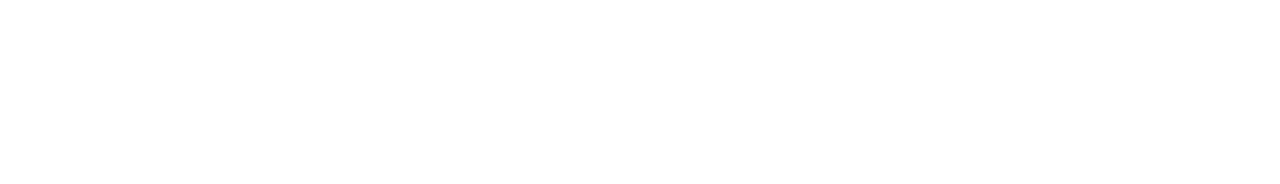
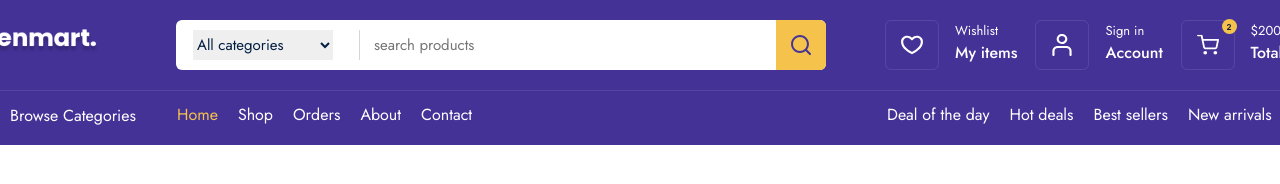
Before and after one commit to sarvarbek-kr/zenmart, a plain HTML site: page index.html in a window 1280 px wide. Drawn offline with Linux system fonts and the light colour scheme.

Commit message:
feat: modify index html and css that attached

```diff
--- a/index.html
+++ b/index.html
@@ -3,9 +3,104 @@
 <head>
     <meta charset="UTF-8">
     <meta name="viewport" content="width=, initial-scale=1.0">
-    <title>Document</title>
+    <title>Zenmart</title>
+    <link rel="preconnect" href="https://fonts.googleapis.com">
+<link rel="preconnect" href="https://fonts.gstatic.com" crossorigin>
+<link href="https://fonts.googleapis.com/css2?family=Jost:ital,wght@0,100..900;1,100..900&display=swap" rel="stylesheet">
+    <link rel="stylesheet" href="public/css/command.css">
+    <link rel="stylesheet" href="public/css/home.css">
 </head>
 <body>
+    <div class="navbar_frame">
+        <div class="container">
+            <div class="navbar_top">
+                <a href="">
+                    <img src="public/images/logo.png" alt="">
+                </a>
+                <div class="nav_search_frame">
+                    <div class="search_box">
+                        <div class="category_list">
+                            <select>
+                                <option selected>All categories</option>
+                                <option>Computer</option>
+                            </select>
+                        </div>
+                        <input type="search" placeholder="search products">
+                    </div>
+                    <div class="search_icon_box">
+                        <img src="public/images/circle2017.svg">
+                    </div>
+                </div>
+                <div class="nav_top_menu">
+                    <a href="">
+                        <div class="top_menu_box">
+                            <div class="box_icon_box">
+                                <img src="public/images/Vector (2).svg">
+                            </div>
+                            <div class="box_info_box">
+                                <span>Wishlist</span>
+                                <strong>My items</strong>
+                            </div>
+                        </div>
+                    </a>
+                    <a href="">
+                        <div class="top_menu_box">
+                            <div class="box_icon_box">
+                                <img src="public/images/Vector.svg">
+                            </div>
+                            <div class="box_info_box">
+                                <span>Sign in</span>
+                                <strong>Account</strong>
+                            </div>
+                        </div>
+                    </a>
+                    <a href="">
+                        <div class="top_menu_box">
+                            <div class="box_icon_box">
+                                <div class="basket_count">2</div>
+                                <img src="public/images/shopping-cart 1.svg">
+                            </div>
+                            <div class="box_info_box">
+                                <span>$200.99</span>
+                                <strong>Total</strong>
+                            </div>
+                        </div>
+                    </a>
 
+                </div>
+            </div>
+            <div class="navbar_bott">
+                <div class="navbar_bott_menu_box">
+                    <div class="browse_box">
+                        <img src="public/images/Group 44.svg">
+                        <span>Browse Categories</span>
+                    </div>
+                    <div class="navbar_route_menu">
+                        <div class="router_menu">
+                            <a href="" class="active">Home</a>
+                        </div>
+                        <div class="router_menu">
+                            <a href="">Shop</a>
+                        </div>
+                        <div class="router_menu">
+                            <a href="">Orders</a>
+                        </div>
+                        <div class="router_menu">
+                            <a href="">About</a>
+                        </div>
+                        <div class="router_menu">
+                            <a href="">Contact</a>
+                        </div>
+                    </div>
+                    <div class="sorting_menu">
+                        <span>Deal of the day</span>
+                        <span>Hot deals</span>
+                        <span>Best sellers</span>
+                        <span>New arrivals</span>
+                    </div>
+                </div>
+            </div>
+        </div>
+    </div>
 </body>
 </html>
--- /dev/null
+++ b/public/css/command.css
@@ -0,0 +1,10 @@
+html, body {
+    margin: 0;
+    padding: 0;
+}
+a {
+    text-decoration: none;
+}
+p {
+    margin: 0;
+}
--- /dev/null
+++ b/public/css/home.css
@@ -0,0 +1,272 @@
+.navbar_frame {
+    position:relative;
+    width: 100%;
+    height: 145px;
+    display: flex;
+    flex-direction: row;
+    justify-content: center;
+    background: rgb(68, 50, 151);
+}
+.container{
+    position: relative;
+    padding: 20px 0px 14px;
+    width: 1320px;
+    height: auto;
+    display: flex;
+    flex-direction: column;
+}
+.navbar_top{
+    width: 100%;
+    height: 50px;
+    display: flex;
+    flex-direction: row;
+}
+.navbar_top > a img{
+    margin-right: 76px;
+    height: 36px;
+}
+.navbar_top .nav_search_frame {
+    width: 650px;
+    height: 50px;
+
+    display: flex;
+    flex-direction: row;
+    align-items: center;
+    background-color: #fff;
+    border-radius: 6px;
+
+}
+
+.navbar_top .search_box{
+    padding: 10px 17px;
+    width: auto;
+    height: auto;
+    display: flex;
+    flex-direction: row;
+    align-items: center;
+}
+.search_box .category_list{
+    width: 166px;
+    height: 30px;
+    display: flex;
+    flex-direction: row;
+    align-items: center;
+
+    border-right: 1px solid rgb(214, 214, 214);;
+}
+.category_list select{
+    width: 140px;
+    height: 30px;
+    border: none;
+    outline: none;
+
+    color: rgb(4, 30, 66);
+    font-family: Jost;
+    font-size: 15px;
+    font-weight: 400;
+    line-height: 22px;
+    letter-spacing: 0%;
+    text-align: left;
+}
+.search_box input {
+    margin-left: 12px;
+    width: 387px;
+    height: 22px;
+
+    border: none;
+    outline: none;
+
+    color: rgb(98, 105, 116);
+    font-family: Jost;
+    font-size: 15px;
+    font-weight: 400;
+    line-height: 22px;
+    letter-spacing: 0%;
+    text-align: left;
+}
+.nav_search_frame .search_icon_box{
+    width: 50px;
+    height: 50px;
+
+    display: flex;
+    justify-content: center;
+    align-items: center;
+    border-radius: 0px 6px 6px 0px;
+    background: rgb(245, 195, 75);
+}
+.search_icon_box img{
+    width: 20px;
+    height: 20px;
+}
+.navbar_top .nav_top_menu{
+    margin-left: 59px;
+    width: 416px;
+    height: 50px;
+
+    display: flex;
+    flex-direction: row;
+    justify-content: space-between;
+}
+
+.nav_top_menu{
+    display: flex;
+    flex-direction: row;
+    align-items: center;
+    cursor: pointer;
+}
+.top_menu_box {
+    display: flex;
+}
+.top_menu_box .box_icon_box{
+    position: relative;
+    margin-right: 16px;
+    width: 54px;
+    height: 50px;
+    display: flex;
+    justify-content: center;
+    align-items: center;
+
+
+    box-sizing: border-box;
+    border: 1px solid rgba(255, 255, 255, 0.1);
+    border-radius: 6px;
+
+}
+
+.box_icon_box img {
+    width: 22px;
+    height: 22px;
+
+}
+.top_menu_box .box_info_box{
+    display: flex;
+    flex-direction: column;
+}
+.box_info_box span{
+color: rgb(255, 255, 255);
+
+font-family: Jost;
+font-size: 13px;
+font-weight: 400;
+line-height: 22px;
+letter-spacing: 0%;
+
+}
+.box_info_box strong{
+color: rgb(255, 255, 255);
+font-family: Jost;
+font-size: 16px;
+font-weight: 500;
+line-height: 22px;
+letter-spacing: 0%;
+
+}
+.box_icon_box .basket_count{
+    position: absolute;
+
+    width: 15px;
+    height: 15px;
+    top: -2px;
+    right: -3px;
+
+    display: flex;
+    align-items: center;
+    justify-content: center;
+    border-radius: 50%;
+
+    color: rgb(11, 30, 64);
+    font-family: Inter;
+    font-size: 8px;
+    font-weight: 700;
+    line-height: 10px;
+    letter-spacing: 0%;
+    text-align: left;
+
+    background: rgb(245, 195, 75);
+}
+
+.navbar_bott{
+    margin-top: 20px;
+    width: 100%;
+    height: 41px;
+
+    display: flex;
+    flex-direction: row;
+    border-top: 1px solid #5746a1;
+}
+.navbar_bott .navbar_bott_menu_box{
+    margin-top: 10px;
+    width: auto;
+    height: auto;
+    display: flex;
+    flex-direction: row;
+
+}
+.navbar_bott_menu_box .browse_box{
+    width: 185px;
+    height: 30px;
+
+    display: flex;
+    flex-direction: row;
+    align-items: center;
+    border-radius: 1px solid #5746a1;
+}
+
+.browse_box img{
+    margin-right: 10px;
+    width: 20px;
+    height: 18px;
+}
+
+.browse_box span{
+    color: rgb(255, 255, 255);
+    font-family: Jost;
+    font-size: 16px;
+    font-weight: 400;
+    line-height: 28px;
+    letter-spacing: 0%;
+    text-align: left;
+}
+.navbar_bott_menu_box .navbar_route_menu{
+    margin-left: 12px;
+    width: 690px;
+
+    display: flex;
+    flex-direction: row;
+}
+.navbar_route_menu .router_menu {
+    margin-right: 20px;
+    width: auto;
+    height: 41px;
+
+    display: flex;
+}
+.router_menu a {
+    color: rgb(255, 255, 255);
+    font-family: Jost;
+    font-size: 16px;
+    font-weight: 400;
+    line-height: 28px;
+    letter-spacing: 0%;
+    text-align: left;
+}
+
+.router_menu a.active{
+    color: rgb(245, 195, 75);
+}
+
+.navbar_bott_menu_box .sorting_menu{
+    display: flex;
+    flex-direction: row;
+}
+
+.sorting_menu span{
+    margin-left: 20px;
+    color: rgb(255, 255, 255);
+    font-family: Jost;
+    font-size: 16px;
+    font-weight: 400;
+    line-height: 28px;
+    letter-spacing: 0%;
+    text-align: right;
+}
```
Also changed, not shown: public/images/Group 44.svg (added), public/images/Vector (2).svg (added), public/images/Vector.svg (added), public/images/circle2017.svg (added), public/images/logo.png (added), public/images/shopping-cart 1.svg (added), 3 other files.
